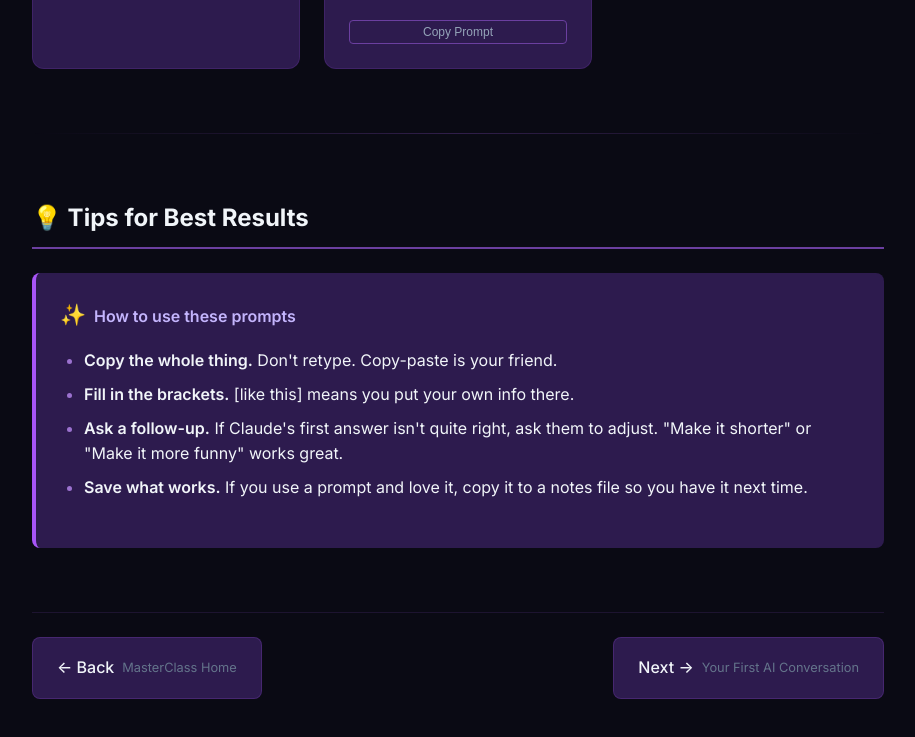
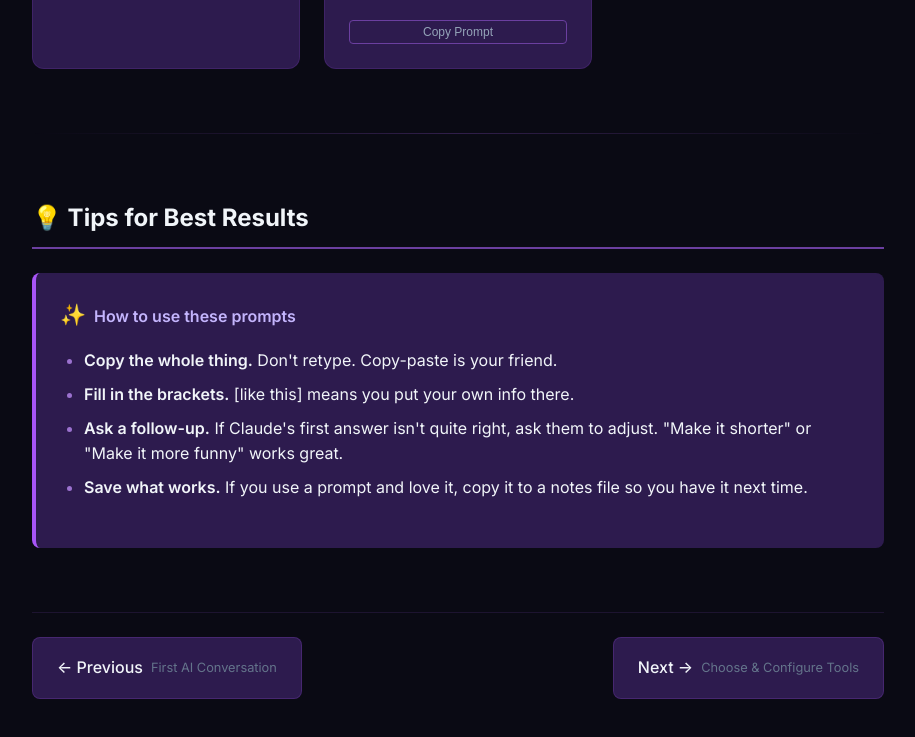
Before and after one commit to maple-megan333/neurodiverse-masterclass-overlays, a plain HTML site: page quick-win-library.html in a window 1280 px wide. Shown: the part 5308-6045 px from the top of the page, without its empty margins (182-1097 px from the left). Drawn offline with Linux system fonts and the light colour scheme; animation ran at ten frames a second.

Commit message:
Fix nav links across all lesson pages

```diff
--- a/quick-win-library.html
+++ b/quick-win-library.html
@@ -277,13 +277,13 @@
 
     <!-- Navigation Footer -->
     <div class="nav-footer">
-      <a href="index.html" class="nav-link prev">
-        <span>← Back</span>
-        <small>MasterClass Home</small>
+      <a href="first-ai-conversation.html" class="nav-link prev">
+        <span>← Previous</span>
+        <small>First AI Conversation</small>
       </a>
-      <a href="first-ai-conversation.html" class="nav-link">
+      <a href="choose-configure-tools.html" class="nav-link">
         <span>Next →</span>
-        <small>Your First AI Conversation</small>
+        <small>Choose & Configure Tools</small>
       </a>
     </div>
 
```
